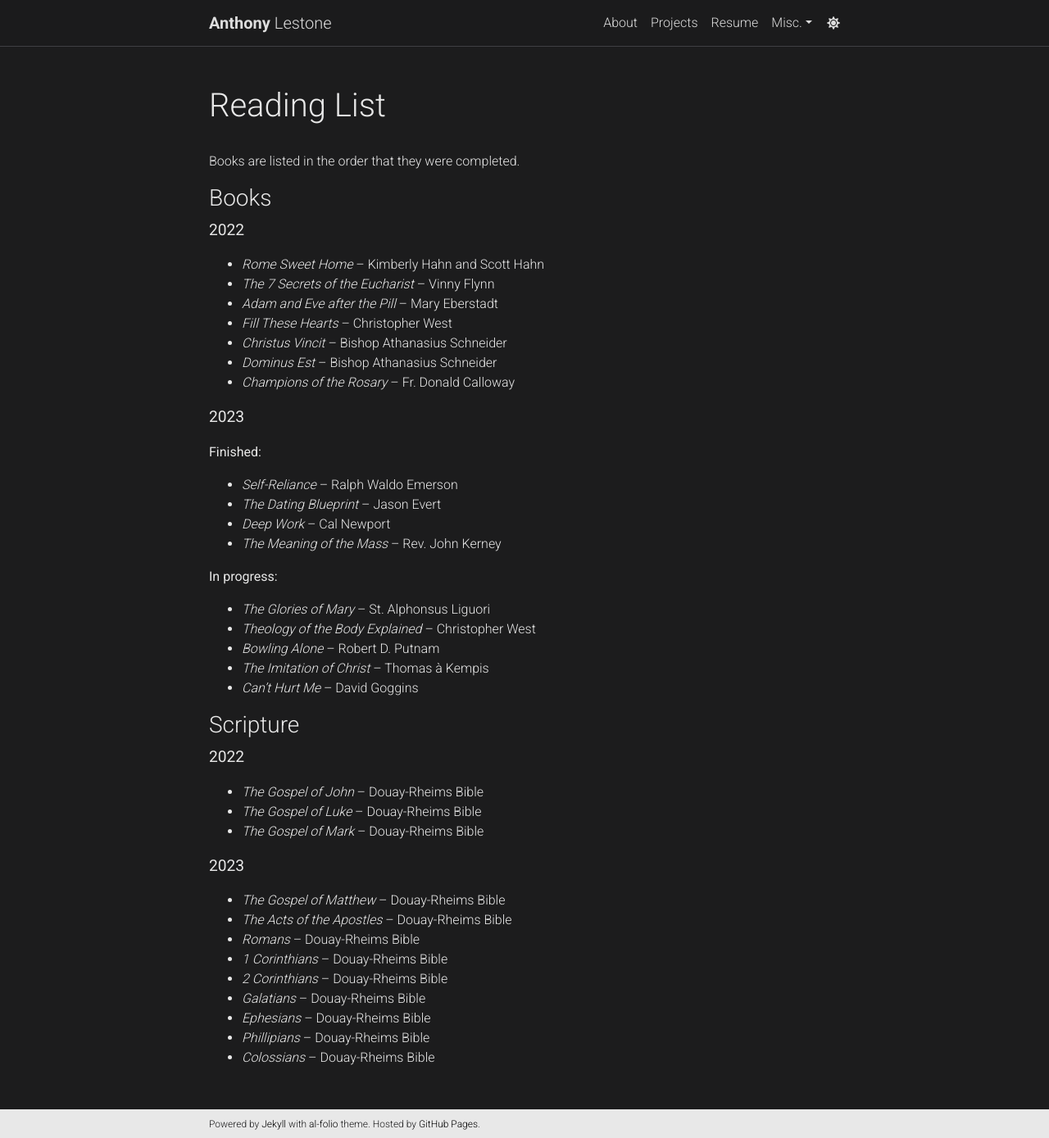
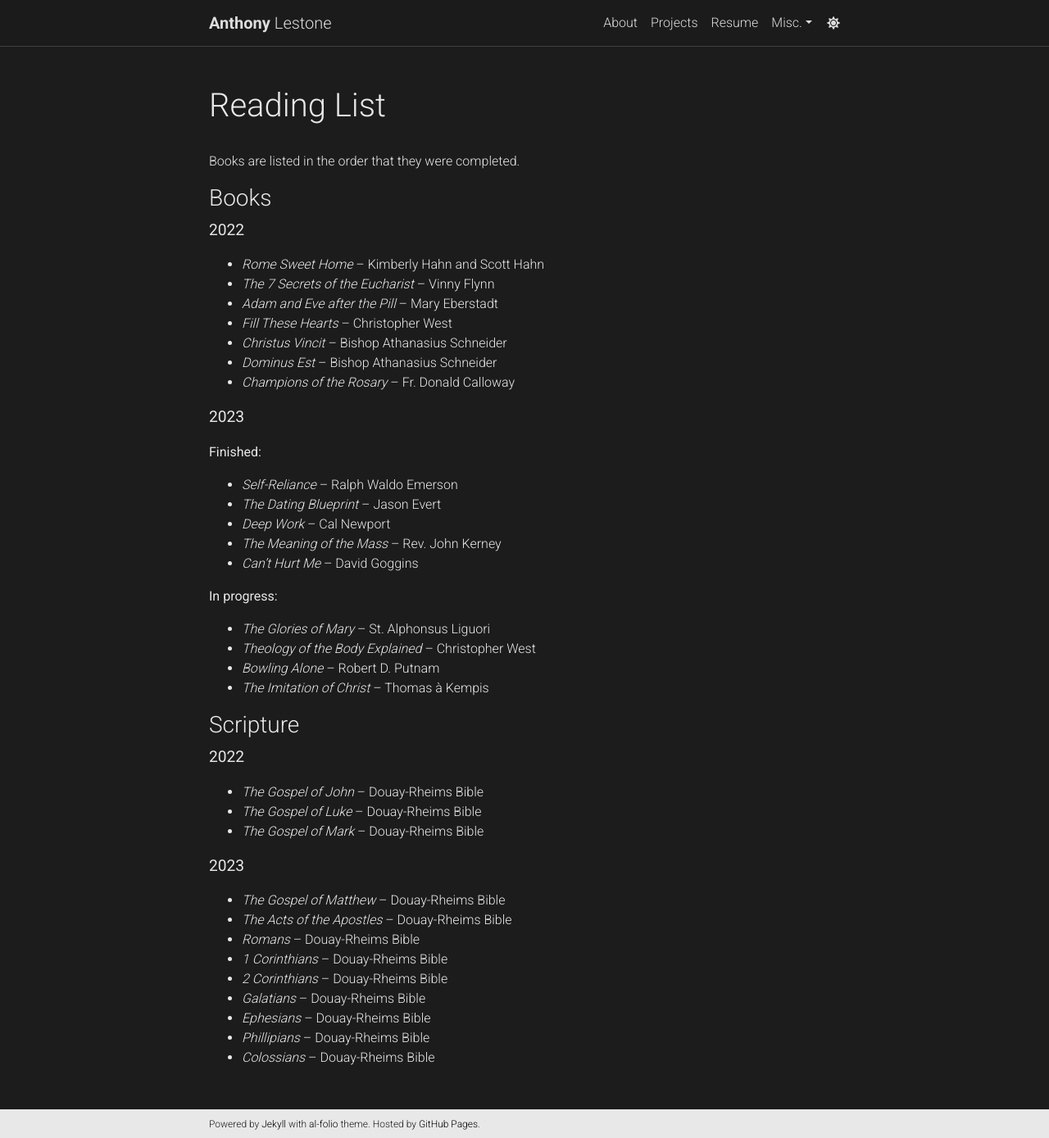
Before and after one commit to anthonylestone/anthonylestone.github.io, a Jekyll site: the page built from _pages/readinglist.md, in a window 1280 px wide and 1389 px high. Shown: the whole window at 82% size. Built offline with Jekyll 4.4.1, drawn with Linux system fonts in a browser that asks for light colours; comment, search, counter and statistics services are not loaded; a style sheet for code colours, icons or effects is not loaded; part of the change alters nothing that is shown.

```diff
--- a/_pages/readinglist.md
+++ b/_pages/readinglist.md
@@ -27,6 +27,7 @@ Books are listed in the order that they were completed.
 - *The Dating Blueprint* -- Jason Evert
 - *Deep Work* -- Cal Newport
 - *The Meaning of the Mass* -- Rev. John Kerney
+- *Can't Hurt Me* -- David Goggins
 
 <b>In progress:<b>
 
@@ -34,7 +35,6 @@ Books are listed in the order that they were completed.
 - *Theology of the Body Explained* -- Christopher West
 - *Bowling Alone* -- Robert D. Putnam
 - *The Imitation of Christ* -- Thomas à Kempis
-- *Can't Hurt Me* -- David Goggins
 
 ### Scripture
 
```
